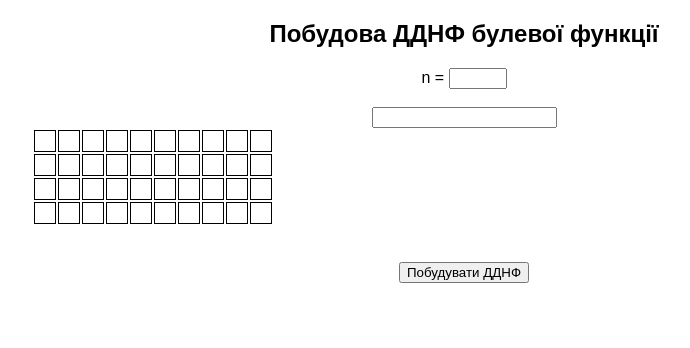
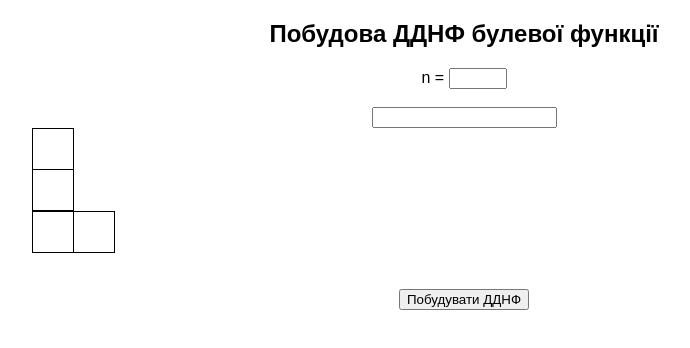
Before and after one commit to Tradewcs/MLTA, a plain HTML site: page index.html in a window 1280 px wide. Both pictures are taken after a click on the button "Побудувати ДДНФ". Shown: the whole page, without its empty margins (176-866 px from the left). Drawn offline with nearby package versions, Linux system fonts and the light colour scheme; some packages are replaced by stand-ins of ours.

Commit message:
Add index.html main.css script.js

```diff
--- a/main.css
+++ b/main.css
@@ -2,14 +2,13 @@ body {
 	font-family: Arial, Helvetica, sans-serif;
 }
 
-table td {
-	padding: 10px;
-	border: 1px solid black;
-	margin: 0;
+table {
+	border-collapse: collapse;
 }
 
-table tr {
-	margin: 0;
+table td {
+	padding: 20px;
+	border: 0.5px solid black;
 }
 
 h2 {
--- a/script.js
+++ b/script.js
@@ -27,8 +27,11 @@ button.addEventListener('click', function() {
 
 	input_f.length = Math.pow(2, n);
 
-	let elem = document.querySelector('.f_table');
-	createTable(elem, 10, 4);
+	let table = document.querySelector('.f_table');
+	table.innerHTML = '';
+	createTable(table, n + 1, 2);
+	createTable(table, Math.pow(2, n) + 1, n + 1);
+	// table.innerHTML = n;
 
 
 	let js = document.createElement("script");
```
